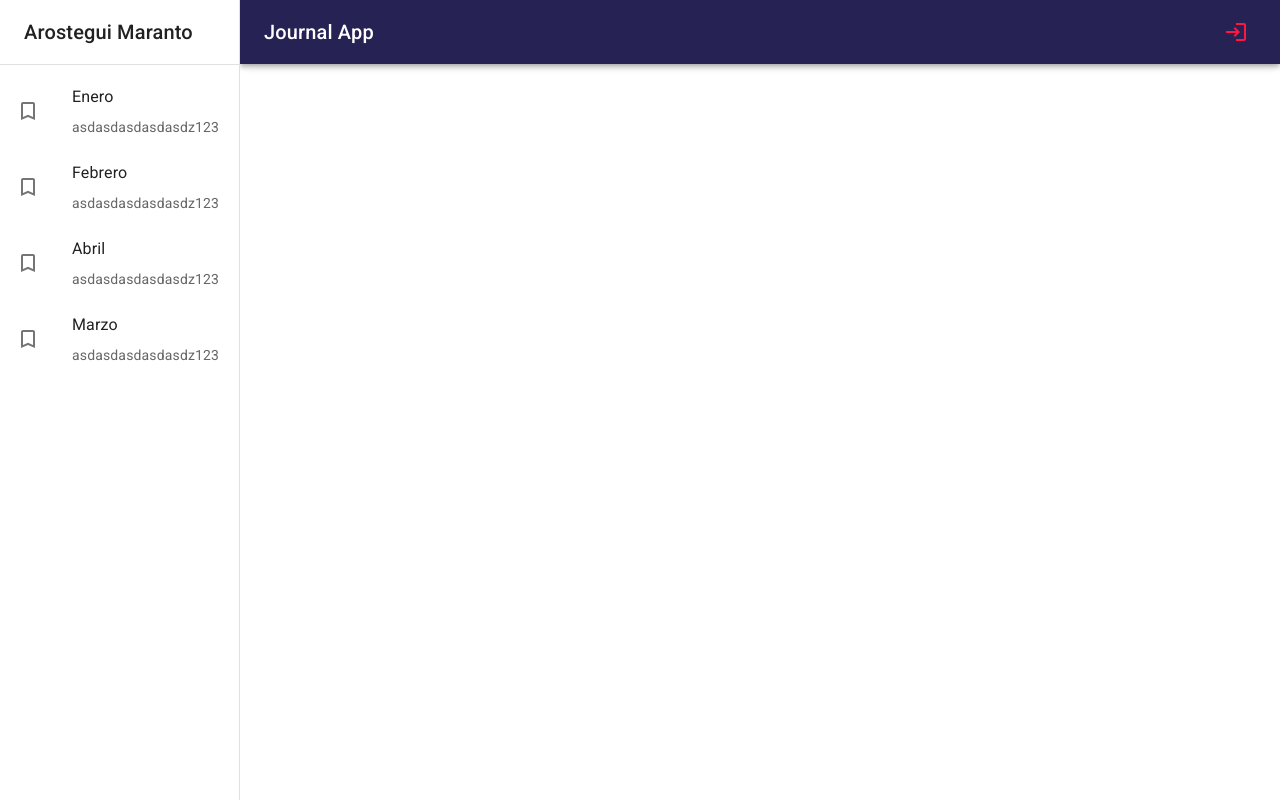
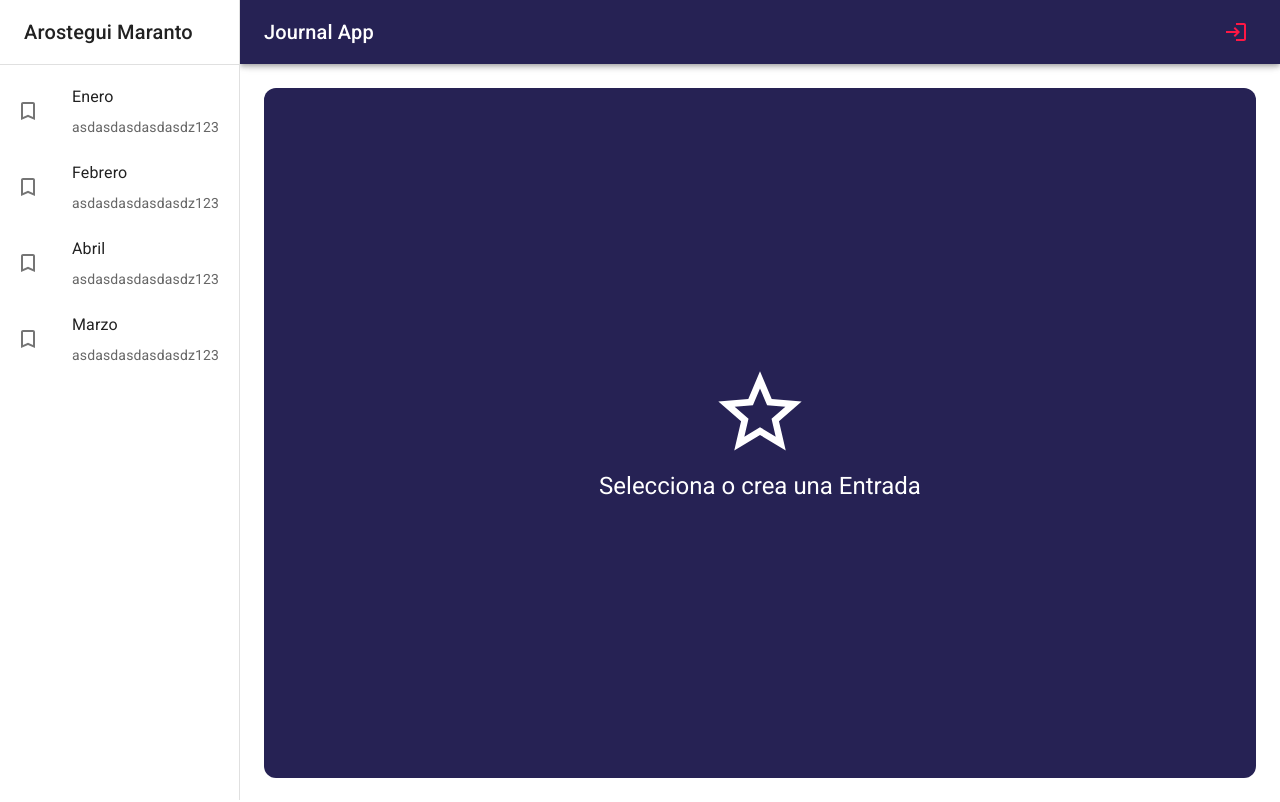
Before and after one commit to arosteguimaranto/Journal-App, a React (Vite) app: page / in a window 1280 px wide. Built offline with nearby package versions, Linux system fonts and the light colour scheme.

Commit message:
NothingSelectedView - No hay nada seleccionado

```diff
--- a/src/journal/layout/JournalLayout.jsx
+++ b/src/journal/layout/JournalLayout.jsx
@@ -1,6 +1,7 @@
 import { Box } from '@mui/system'
 import { Navbar } from '../components/Navbar';
 import { SideBar } from '../components/SideBar';
+import { Toolbar } from '@mui/material';
 
 const drawerWith = 240;
 
@@ -18,7 +19,7 @@
                 sx={{ flexGrow: 1, p: 3 }}
             >
 
-                {/* Tool Bar*/}
+               <Toolbar/>
 
 
                 {children}
--- a/src/journal/pages/JournalPage.jsx
+++ b/src/journal/pages/JournalPage.jsx
@@ -1,12 +1,13 @@
-import { Typography } from "@mui/material"
+
 import { JournalLayout } from "../layout/JournalLayout"
+import { NothingSelectedView } from "../views/NothingSelectedView"
 
 
 
 export const JournalPage = () => {
   return (
     <JournalLayout>
-    <Typography> lorem ips</Typography>
+   <NothingSelectedView/>
 
     </JournalLayout>
 
--- /dev/null
+++ b/src/journal/views/NothingSelectedView.jsx
@@ -0,0 +1,23 @@
+import { StarOutline } from "@mui/icons-material"
+import { Grid, Typography } from "@mui/material"
+
+export const NothingSelectedView = () => {
+  return (
+    <Grid
+      container
+      spacing={0}
+      direction='column'
+      alignItems='center'
+      justifyContent='center'
+      sx={{ minHeight: 'calc(100vh - 110px)', backgroundColor: 'primary.main', borderRadius: 3 }}
+    >
+      <Grid item xs={12}>
+        <StarOutline sx={{ fontSize: 100, color: "white" }} />
+      </Grid>
+      <Grid item xs={12}>
+      <Typography color='white' variant="h5"> Selecciona o crea una Entrada </Typography>
+      </Grid>
+
+    </Grid>
+  )
+}
--- /dev/null
+++ b/src/journal/views/index.js
@@ -0,0 +1 @@
+export * from './NothingSelectedView'
```
